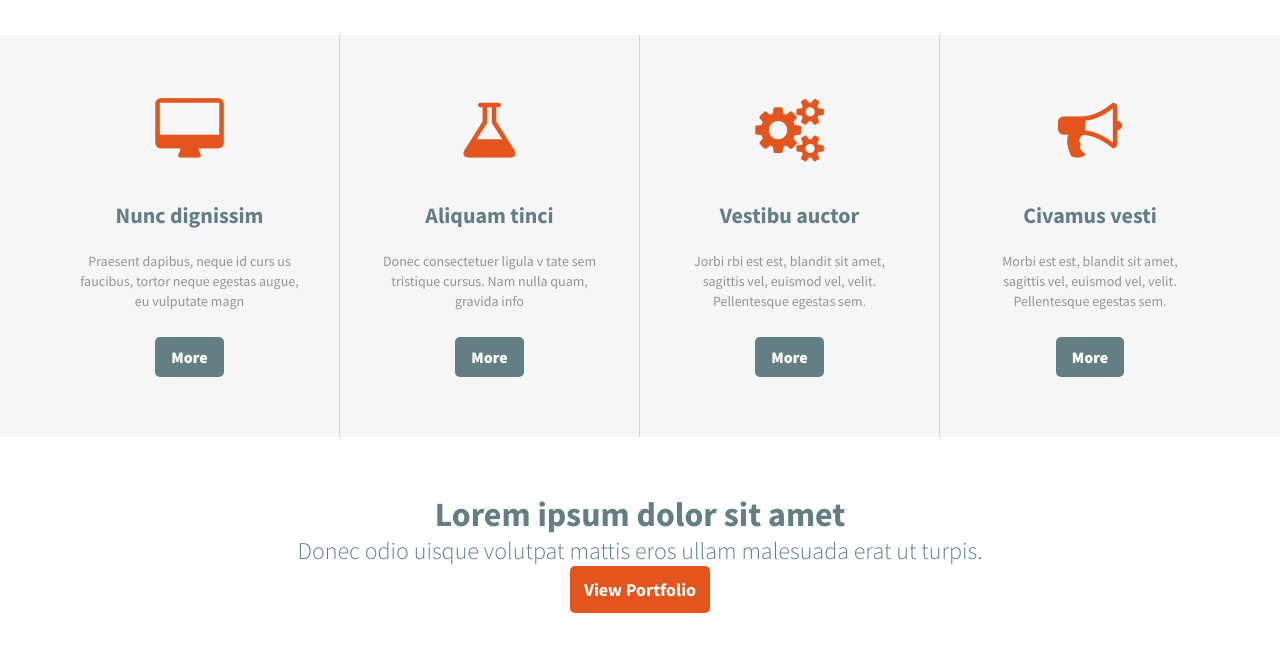
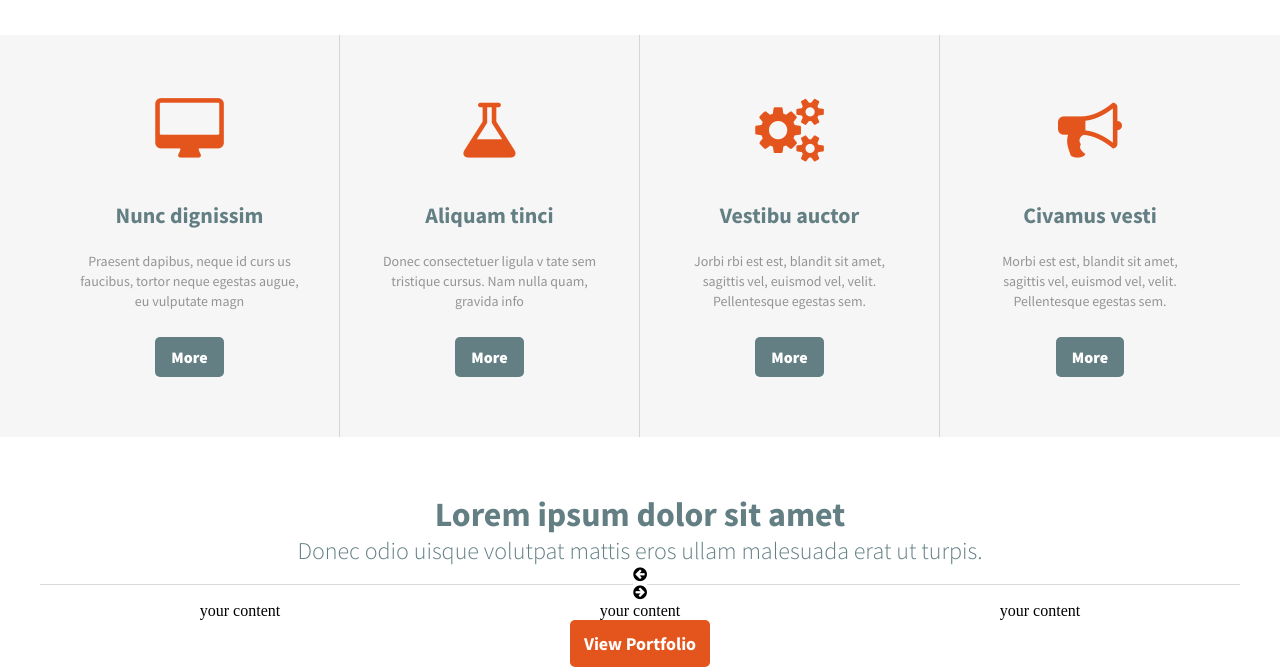
Before and after one commit to AnnaRokalo/css-training-01, a website: page index.html in a window 1280 px wide. Shown: the part 748-1415 px from the top of the page. Before the commit the page ends 1361 px from the top, so only its background shows below. Drawn offline with nearby package versions, Linux system fonts and the light colour scheme; files that its build step writes are made by us from their sources.

Commit message:
Add slick slider.

```diff
--- /dev/null
+++ b/css/slick.css
@@ -0,0 +1,117 @@
+/* Slider */
+.slick-slider
+{
+    position: relative;
+
+    display: block;
+    box-sizing: border-box;
+
+    -webkit-user-select: none;
+       -moz-user-select: none;
+        -ms-user-select: none;
+            user-select: none;
+
+    -webkit-touch-callout: none;
+    -khtml-user-select: none;
+    -ms-touch-action: pan-y;
+        touch-action: pan-y;
+    -webkit-tap-highlight-color: transparent;
+}
+
+.slick-list
+{
+    position: relative;
+
+    display: block;
+    overflow: hidden;
+
+    margin: 0;
+    padding: 0;
+}
+.slick-list:focus
+{
+    outline: none;
+}
+.slick-list.dragging
+{
+    cursor: pointer;
+    cursor: hand;
+}
+
+.slick-slider .slick-track,
+.slick-slider .slick-list
+{
+    -webkit-transform: translate3d(0, 0, 0);
+       -moz-transform: translate3d(0, 0, 0);
+        -ms-transform: translate3d(0, 0, 0);
+         -o-transform: translate3d(0, 0, 0);
+            transform: translate3d(0, 0, 0);
+}
+
+.slick-track
+{
+    position: relative;
+    top: 0;
+    left: 0;
+
+    display: block;
+}
+.slick-track:before,
+.slick-track:after
+{
+    display: table;
+
+    content: '';
+}
+.slick-track:after
+{
+    clear: both;
+}
+.slick-loading .slick-track
+{
+    visibility: hidden;
+}
+
+.slick-slide
+{
+    display: none;
+    float: left;
+
+    height: 100%;
+    min-height: 1px;
+}
+[dir='rtl'] .slick-slide
+{
+    float: right;
+}
+.slick-slide img
+{
+    display: block;
+}
+.slick-slide.slick-loading img
+{
+    display: none;
+}
+.slick-slide.dragging img
+{
+    pointer-events: none;
+}
+.slick-initialized .slick-slide
+{
+    display: block;
+}
+.slick-loading .slick-slide
+{
+    visibility: hidden;
+}
+.slick-vertical .slick-slide
+{
+    display: block;
+
+    height: auto;
+
+    border: 1px solid transparent;
+}
+.slick-arrow.slick-hidden {
+    display: none;
+}
--- a/index.html
+++ b/index.html
@@ -5,6 +5,8 @@
     <title>Modern Web Site</title>
     <link rel="stylesheet" href="css/styles.css">
     <link rel="stylesheet" href="css/font-awesome.min.css">
+    <link rel="stylesheet" type="text/css" href="css/slick.css"/>
+    <link rel="stylesheet" type="text/css" href="css/slick-theme.css"/>
     <link href="https://fonts.googleapis.com/css?family=Lato|PT+Sans:400,700|Source+Sans+Pro:300,400,700,900" rel="stylesheet">
 </head>
 <body>
@@ -86,11 +88,39 @@
         <h2>Lorem ipsum dolor sit amet</h2>
         <h3>Donec odio uisque volutpat mattis eros ullam malesuada erat ut turpis. </h3>
         <div class="page">
-            <div class="portfolio__gallery"></div>
+            <div class="portfolio__gallery-nav">
+                <div class="portfolio__gallery-line"></div>
+                <div class="portfolio__gallery-arrows">
+                    <div class="portfolio__gallery-prev">
+                        <i class="fa fa-arrow-circle-left" aria-hidden="true"></i>
+                    </div>
+                    <div class="portfolio__gallery-next">
+                        <i class="fa fa-arrow-circle-right" aria-hidden="true"></i>
+                    </div>
+                </div>
+                <div class="portfolio__gallery-line"></div>
+            </div>
+            <div class="portfolio__gallery">
+                <div>your content</div>
+                <div>your content</div>
+                <div>your content</div>
+                <div>your content</div>
+                <div>your content</div>
+                <div>your content</div>
+                <div>your content</div>
+                <div>your content</div>
+                <div>your content</div>
+            </div>
             <a href="#" class="portfolio__button">View Portfolio</a>
         </div>
     </section>
     <section></section>
     <footer></footer>
+
+    <script src="//code.jquery.com/jquery-3.1.1.min.js"
+            integrity="sha256-hVVnYaiADRTO2PzUGmuLJr8BLUSjGIZsDYGmIJLv2b8="
+            crossorigin="anonymous"></script>
+    <script type="text/javascript" src="js/slick.min.js"></script>
+    <script src="js/app.js"></script>
 </body>
 </html>
--- /dev/null
+++ b/js/app.js
@@ -0,0 +1,10 @@
+$(document).ready(function(){
+    $('.portfolio__gallery').slick({
+        slidesToShow: 3,
+        slidesToScroll: 3,
+        appendArrows: $(".portfolio__gallery-arrows"),
+        nextArrow: $('.portfolio__gallery-prev'),
+        prevArrow: $('.portfolio__gallery-next'),
+        dots: false
+    });
+});
--- a/package.json
+++ b/package.json
@@ -21,9 +21,7 @@
     "gulp-autoprefixer": "3.1.0",
     "gulp-concat": "2.6.0",
     "gulp-sass": "2.3.1",
-    "jquery": "^3.1.1",
     "rimraf": "2.5.0",
-    "run-sequence": "1.1.5",
-    "slick-carousel": "^1.6.0"
+    "run-sequence": "1.1.5"
   }
 }
--- a/scss/portfolio.scss
+++ b/scss/portfolio.scss
@@ -17,3 +17,15 @@
   color: #fff;
   cursor: pointer;
 }
+
+.portfolio__gallery-nav {
+  display: flex;
+  align-items: center;
+  justify-content: space-between;
+}
+
+.portfolio__gallery-line {
+  background: #d9d9d9;
+  height: 1px;
+  width: 100%;
+}
```
Also changed, not shown: css/slick-theme.css (added), js/slick.min.js (added).
